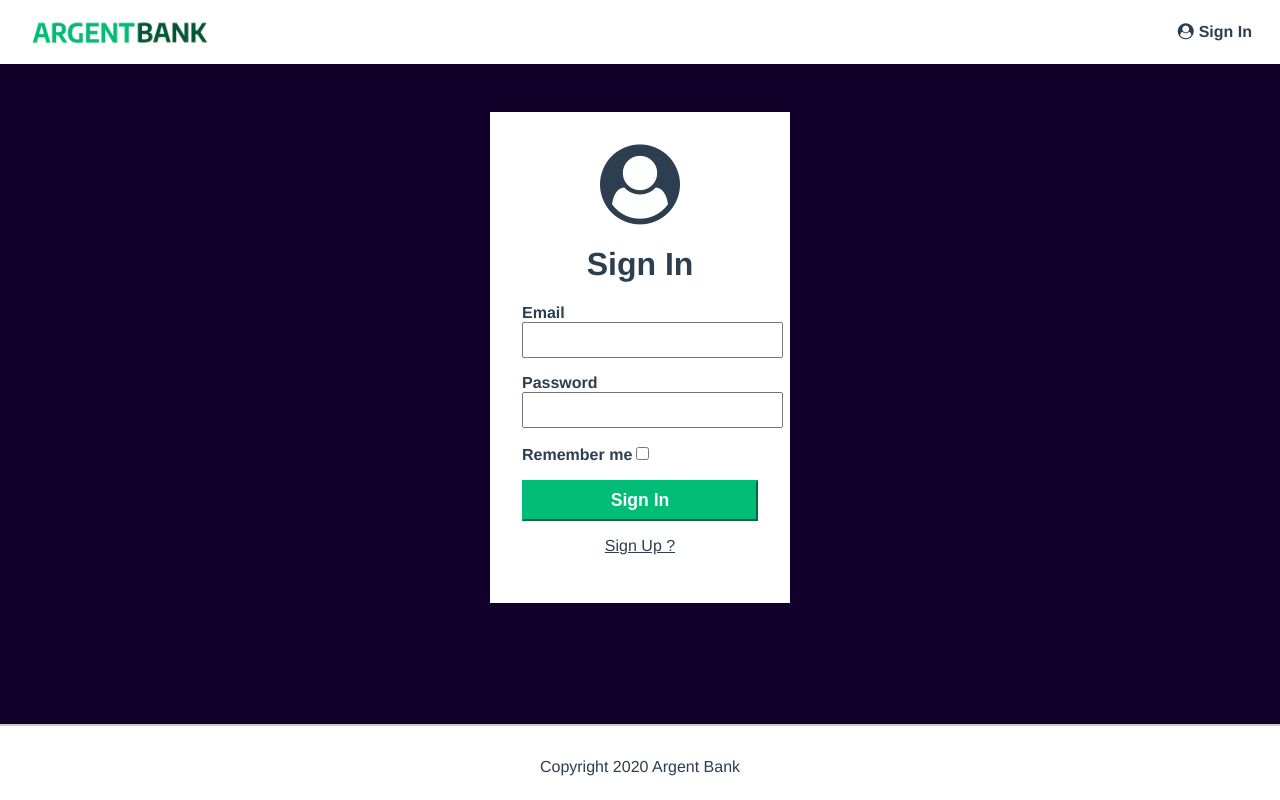
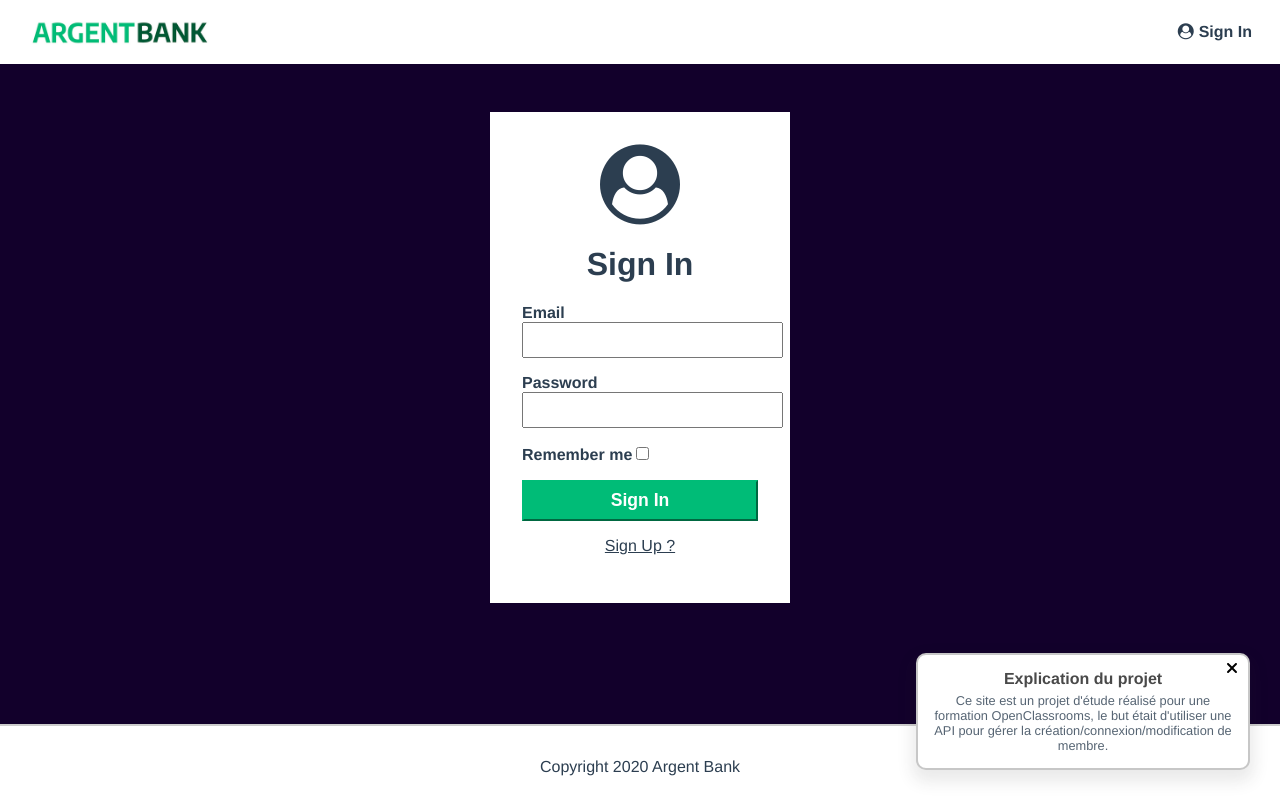
Before and after one commit to tibocst/Projet-13-Argent-Bank-FrontEnd, a React (Create React App) app in the folder my-app/: page /login in a window 1280 px wide. Built offline with nearby package versions, Linux system fonts and the light colour scheme.

Commit message:
Ajout modal d'explication + loader spinner pour attendre l'api

```diff
--- a/my-app/package.json
+++ b/my-app/package.json
@@ -12,6 +12,7 @@
     "react-redux": "^8.1.3",
     "react-router-dom": "^6.16.0",
     "react-scripts": "^5.0.1",
+    "react-spinners": "^0.13.8",
     "redux": "^4.2.1",
     "redux-persist": "^6.0.0",
     "web-vitals": "^2.1.4"
--- a/my-app/src/App.js
+++ b/my-app/src/App.js
@@ -7,6 +7,7 @@ import Footer from "./components/Footer";
 import Profile from "./pages/Profile";
 import NavBar from "./components/NavBar";
 import Error from './pages/Error'
+import ExplicationSite from './components/ExplictionSite'
 import {  fetchProfile } from "./features/profile";
 import { getLoginLogged, connect } from "./features/login";
 import { useDispatch, useSelector } from "react-redux";
@@ -32,6 +33,7 @@ function App() {
   return (
     <Router>
       <NavBar src={LOGO} />
+      <ExplicationSite />
       <Routes>
         <Route path="/" element={<Home />} />
         <Route path="/login" element={<Login />} />
--- /dev/null
+++ b/my-app/src/components/ExplictionSite/index.jsx
@@ -0,0 +1,26 @@
+import React from "react";
+import { useState } from 'react';
+import "../../styles/ExplicationSite.css";
+
+function ExplicationSite() {
+const [closeModal, setcloseModal] = useState(false);
+
+  return (
+    <>
+    {closeModal ? null : (<div className="explicationSite">
+      <div onClick={() => setcloseModal(true)}>
+        <svg xmlns="http://www.w3.org/2000/svg" viewBox="0 0 384 512">
+          <path d="M342.6 150.6c12.5-12.5 12.5-32.8 0-45.3s-32.8-12.5-45.3 0L192 210.7 86.6 105.4c-12.5-12.5-32.8-12.5-45.3 0s-12.5 32.8 0 45.3L146.7 256 41.4 361.4c-12.5 12.5-12.5 32.8 0 45.3s32.8 12.5 45.3 0L192 301.3 297.4 406.6c12.5 12.5 32.8 12.5 45.3 0s12.5-32.8 0-45.3L237.3 256 342.6 150.6z" />
+        </svg>
+      </div>
+      <h1>Explication du projet</h1>
+      <p>
+        Ce site est un projet d'étude réalisé pour une formation OpenClassrooms,
+        le but était d'utiliser une API pour gérer la création/connexion/modification de membre.
+      </p>
+    </div>)}
+    </>
+  );
+}
+
+export default ExplicationSite;
--- a/my-app/src/features/login.js
+++ b/my-app/src/features/login.js
@@ -33,9 +33,7 @@ export const fetchSignUp = createAsyncThunk(
       },
     });
     const data = await response.json();
-    console.log(data)
     if(data.message === "User successfully created"){
-      console.log("passésignup")
       await dispatch(fetchLogin(bodyFetchData));
     }
     return data;
--- a/my-app/src/pages/Login/index.jsx
+++ b/my-app/src/pages/Login/index.jsx
@@ -9,6 +9,7 @@ import {
   getLoginContents,
 } from "../../features/login";
 import { useState } from "react";
+import ClipLoader from "react-spinners/ClipLoader";
 
 function Login() {
   const dispatch = useDispatch();
@@ -16,11 +17,12 @@ function Login() {
   const logged = useSelector(getLoginLogged);
   const [signUp, setSignUp] = useState(false);
   const [signUpError, setSignUpError] = useState(false);
-  const emailRegex = /^\w+([.-]?\w+)*@\w+([.-]?\w+)*(\.\w{2,3})+$/
-  const passWordRegex = /^(?=.*\d)(?=.*[a-z])(?=.*[A-Z]).{6,20}$/
-  const nameRegex = /^[A-Za-z]+$/
+  const [loading, setLoading] = useState(false);
+  const emailRegex = /^\w+([.-]?\w+)*@\w+([.-]?\w+)*(\.\w{2,3})+$/;
+  const passWordRegex = /^(?=.*\d)(?=.*[a-z])(?=.*[A-Z]).{6,20}$/;
+  const nameRegex = /^[A-Za-z]+$/;
 
-  const handleSubmitSignIn = (e) => {
+  const handleSubmitSignIn = async (e) => {
     e.preventDefault();
     const form = e.target;
     const formData = new FormData(form);
@@ -34,7 +36,15 @@ function Login() {
       email: formJson.email,
       password: formJson.password,
     };
-    dispatch(fetchLogin(bodyFetchData));
+    setLoading(true);
+    console.log(loading);
+    try {
+      await dispatch(fetchLogin(bodyFetchData));
+      setLoading(false);
+    } catch (error) {
+      setLoading(false);
+      console.error("Erreur lors de la connexion :", error);
+    }
   };
 
   const handleSubmitSignUp = (e) => {
@@ -122,6 +132,22 @@ function Login() {
                 Sign Up
               </button>
             </form>
+          ) : loading ? (
+            <div className="loader">
+              <ClipLoader
+                color="black"
+                size={50}
+                aria-label="Loading Spinner"
+                data-testid="loader"
+                className="loader"
+                speedMultiplier={0.3}
+              />
+              <p>
+                Veuillez patienter pendant l'affichage des données, cela peut
+                prendre entre 30 et 50 secondes en raison du démarage de l'API
+                par Render.
+              </p>
+            </div>
           ) : (
             <form onSubmit={handleSubmitSignIn}>
               <InputForm
--- /dev/null
+++ b/my-app/src/styles/ExplicationSite.css
@@ -0,0 +1,35 @@
+.explicationSite {
+    display: flex;
+    flex-direction: column;
+    position: absolute;
+    bottom: 30px;
+    right: 30px;
+    width: 300px;
+    background-color: white;
+    border: 2px solid #00000038;
+    border-radius: 10px;
+    padding: 15px;
+    gap: 5px;
+    box-shadow: rgba(48, 49, 51, 0.1) 0px 8px 16px 4px;
+}
+
+.explicationSite > div:nth-child(1) {
+    position: absolute;
+    top: 5px;
+    right: 10px;
+    height: 12px;
+    width: 12px;
+    cursor: pointer;
+}
+
+.explicationSite > h1 {
+    font-size: 1em;
+    color: #494949;
+    margin: 0;
+}
+
+.explicationSite > p {
+    font-size: 0.8em;
+    opacity: 80%;
+    margin: 0;
+}
--- a/my-app/src/styles/index.css
+++ b/my-app/src/styles/index.css
@@ -120,6 +120,12 @@ html {
     margin-bottom: 0;
     font-size: 0.9rem;
   }
+
+  .loader {
+    display: flex;
+    flex-direction: column;
+    align-items: center;
+}
 
   @media (min-width: 920px) {
     .hero {
```
Also changed, not shown: 1 other file (tests, documents, lock files or other folders).
